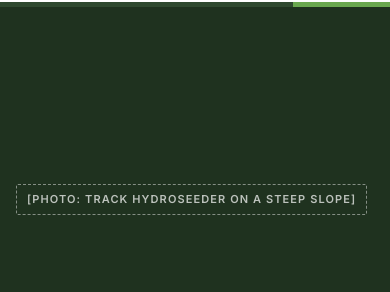
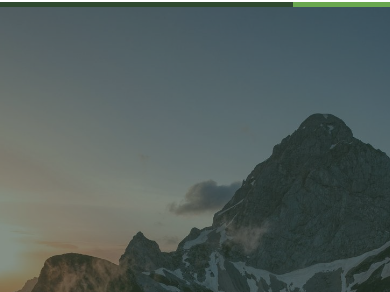
Before and after one commit to ashtonng32/Sri-website, a plain HTML site: page index.html in a window 390 px wide. Shown: the part 74-366 px from the top of the page. Drawn offline with Linux system fonts and the light colour scheme.

Commit message:
Use mountain landscape photo as the home hero image
Landscape crop for wide screens, full portrait image on phones, with a
lighter forest-green overlay so the photo shows through.

Co-Authored-By: Claude Opus 5.5 <noreply@anthropic.com>
Claude-Session: https://claude.ai/code/session_016pQtiKAUnuqvL5w98WtCvS

```diff
--- a/assets/css/styles.css
+++ b/assets/css/styles.css
@@ -686,3 +686,10 @@ a.panel:hover h3 { color: var(--forest-dark); }
 /* Yellow page: keep the yellow CTA button readable on the gold CTA band */
 .svc-hydro .cta-band .btn-accent { background: var(--forest); color: #fff; }
 .svc-hydro .cta-band .btn-accent:hover { background: var(--forest-dark); color: #fff; }
+
+/* Home hero photo: landscape crop on wide screens, full portrait image on phones.
+   Photo: Ales Krivec / Unsplash (stand-in until SRI job-site photography is available). */
+.hero-home-photo { --photo: url("../img/photos/hero-home.jpg"); --overlay: rgba(31, 50, 31, .55); background-position: center 35%; }
+@media (max-width: 700px) {
+  .hero-home-photo { --photo: url("../img/photos/hero-home-portrait.jpg"); background-position: center 30%; }
+}
--- a/index.html
+++ b/index.html
@@ -107,8 +107,7 @@
 <main id="main">
 
 <!-- HERO -->
-<section class="hero hero-home" style="/* --photo: url('assets/img/photos/hero-hydroseeding.jpg'); */">
-  <span class="hero-photo-note">[Photo: track hydroseeder on a steep slope]</span>
+<section class="hero hero-home hero-home-photo">
   <div class="container">
     <div class="hero-inner">
       <span class="eyebrow">Land reclamation &amp; restoration</span>
```
Also changed, not shown: src/pages/index.html (+1 -2 lines), assets/img/photos/hero-home-portrait.jpg (added), assets/img/photos/hero-home.jpg (added), 1 other file.
